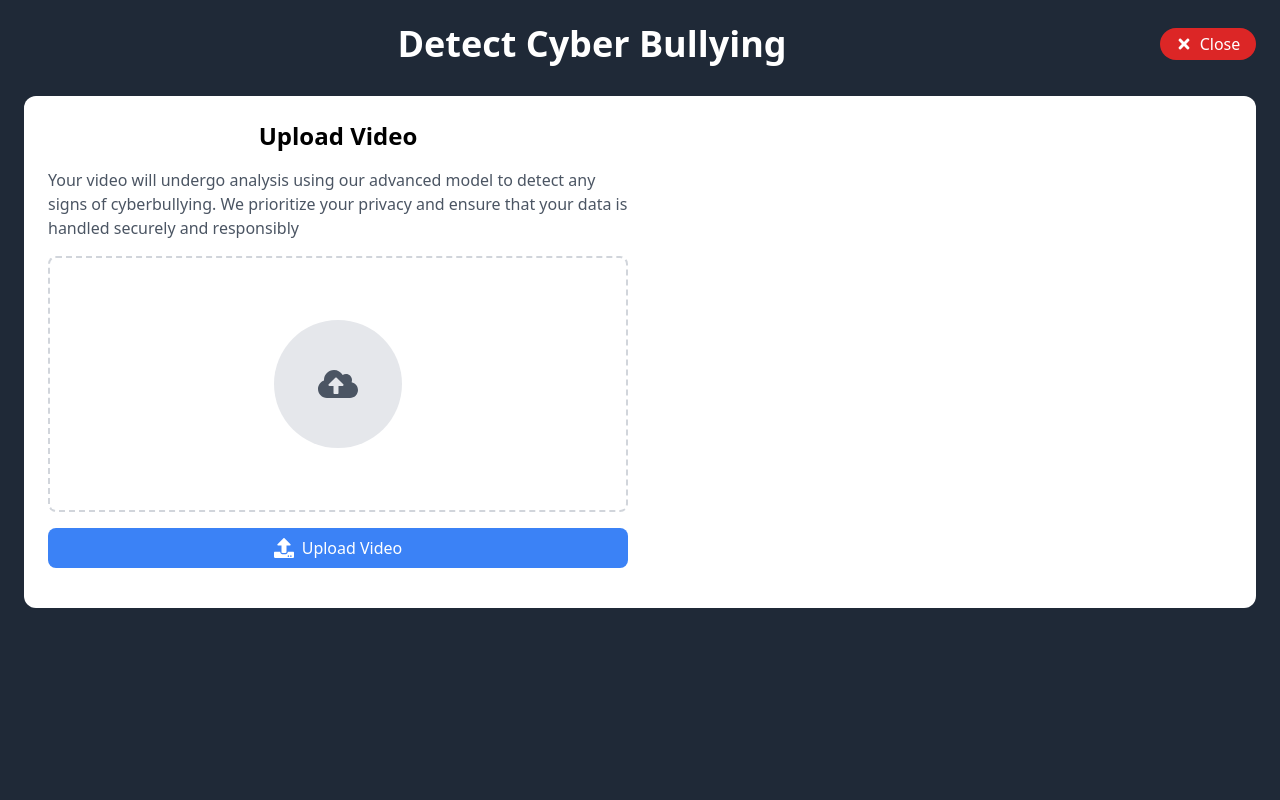
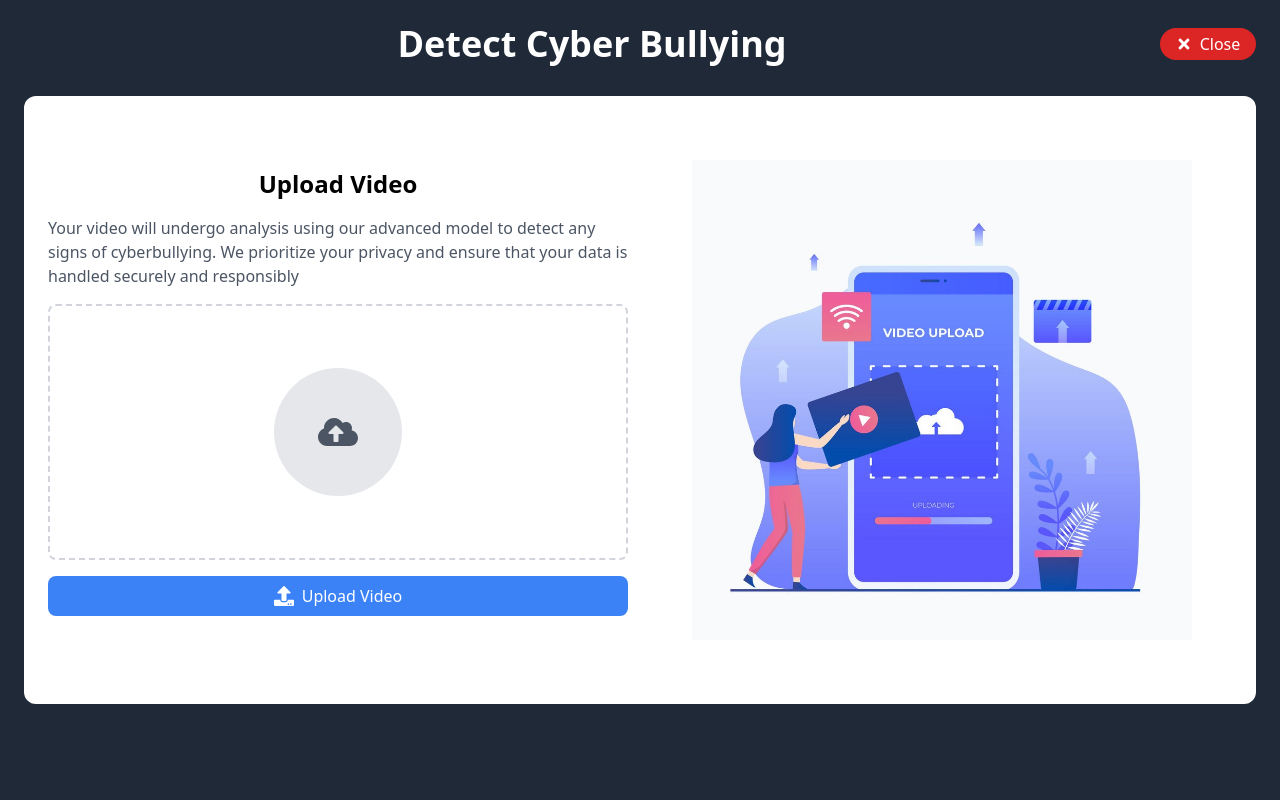
Before and after one commit to harsharaim/CyberLens, a React (Vite) app: page /upload in a window 1280 px wide. Shown: the top 800 px of the page. Built offline with nearby package versions, Linux system fonts and the light colour scheme.

Commit message:
responsive1

```diff
--- a/src/Components/DetectCyberBullying/Upload.jsx
+++ b/src/Components/DetectCyberBullying/Upload.jsx
@@ -144,7 +144,7 @@
         </div>
 
         {/* Right side section (Image) */}
-        <div className="flex items-center justify-center hidden md:visible">
+        <div className="flex items-center justify-center hidden lg:block">
           <img
             src={Img}
             alt="Vector graphic"
```
